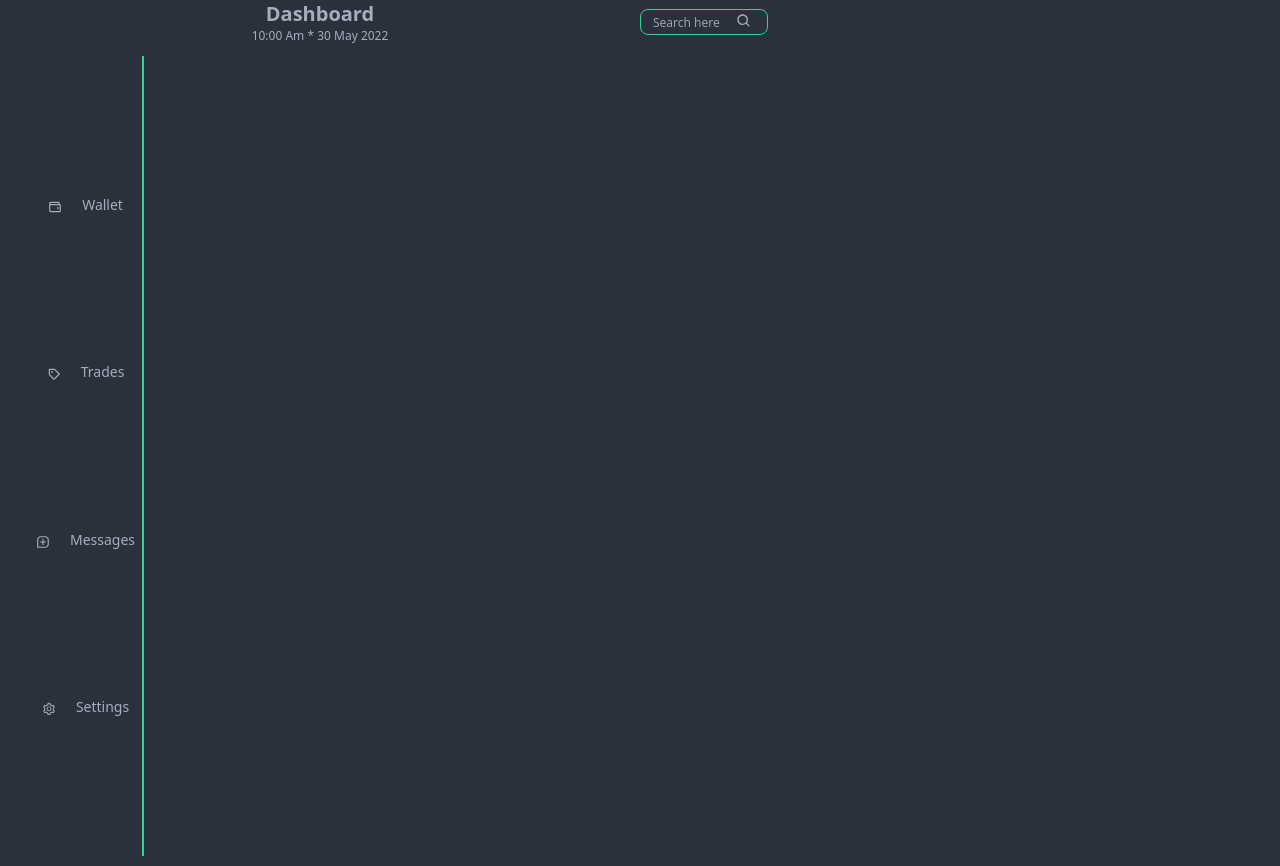
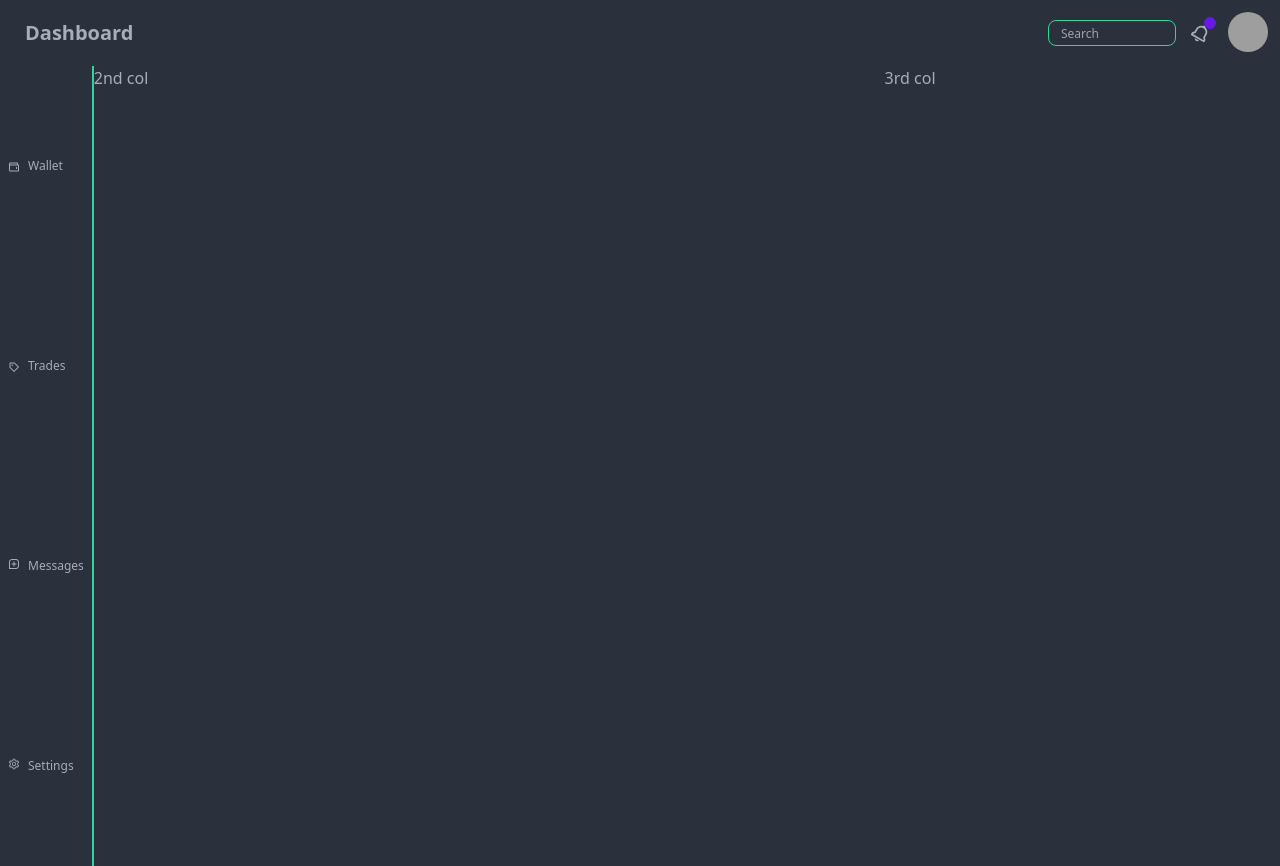
Before and after one commit to GregPetropoulos/Stock-Dashboard, a React (Create React App) app in the folder client/: page / in a window 1280 px wide. Built offline with nearby package versions, Linux system fonts and the light colour scheme; grey boxes are pictures that could not be loaded; the HTML template or start-up script is replaced by a standard one.

Commit message:
Added top navbar

```diff
--- a/client/src/App.js
+++ b/client/src/App.js
@@ -7,19 +7,31 @@ import NotFound from './components/pages/NotFound';
 import Register from './components/pages/Register';
 import Login from './components/pages/Login';
 import About from './components/pages/About';
+import NavBar from './components/NavBar';
+import Settings from './components/pages/Settings';
+import Landing from './components/pages/Landing';
 
 import { ToastContainer } from 'react-toastify';
 import 'react-toastify/dist/ReactToastify.css';
+
+
 
 const App = () => {
   return (
     <>
       <Router>
+        {/* If not logged in don't show this navbar */}
+        <NavBar/>
+
         <Routes>
+          <Route path='/landing' element={<Landing />} />
           {/* This '/' will be private*/}
           <Route path='/' element={<Home />} />
+          {/* This '/' will be private*/}
           <Route path='/login' element={<Login />} />
           <Route path='/register' element={<Register />} />
+          <Route path='/logout' element={<Login />} />
+          <Route path='/settings' element={<Settings />} />
           <Route path='/about' element={<About />} />
           <Route path='/*' element={<NotFound />} />
         </Routes>
--- /dev/null
+++ b/client/src/components/NavBar.jsx
@@ -0,0 +1,54 @@
+import React from 'react';
+import { BiBell } from 'react-icons/bi';
+import { Link } from 'react-router-dom';
+
+const NavBar = () => {
+  return (
+    <div className='navbar bg-base-100'>
+      <div className='flex-1'>
+        <Link to='/' className='btn btn-ghost normal-case text-xs xsm:text-base sm:text-xl'>
+          Dashboard
+        </Link>
+      </div>
+      <div className="hidden sm:form-control">
+      <input type="text" placeholder="Search" className=" xsm:p-3 xsm:input xsm:input-xs xsm:input-bordered xsm:input-success xsm:w-32 xsm:mr-" />
+    </div>
+      <div className='flex-none'>
+        <label tabIndex={0} className='btn btn-ghost btn-circle'>
+          <div className='indicator'>
+            <BiBell size={'1.3rem'} style={{ transform: 'rotate(30deg)' }} />
+            <span className='badge badge-xs badge-primary indicator-item'></span>
+          </div>
+        </label>
+        <div className='dropdown dropdown-end'>
+          <label tabIndex={0} className='btn btn-ghost btn-circle avatar'>
+            <div className='w-10 rounded-full'>
+              <img alt='people' src='https://placeimg.com/80/80/people' />
+            </div>
+          </label>
+          <ul
+            tabIndex={0}
+            className='menu menu-compact dropdown-content mt-3 p-2 shadow bg-base-100 rounded-box w-52'>
+            <li>
+              <Link to='/profile' className='justify-between'>
+                Profile
+                <span className='badge'>New</span>
+              </Link>
+            </li>
+            <li>
+              <Link to='/'>Dashboard</Link>
+            </li>
+            <li>
+              <Link to='/settings'>Settings</Link>
+            </li>
+            <li>
+              <Link to='/logout'>Logout</Link>
+            </li>
+          </ul>
+        </div>
+      </div>
+    </div>
+  );
+};
+
+export default NavBar;
--- a/client/src/components/SideNav.jsx
+++ b/client/src/components/SideNav.jsx
@@ -7,45 +7,41 @@ import { BiSearch } from 'react-icons/bi';
 
 const SideNav = () => {
   return (
-    <div className='block mt-3 text-center xsm:flex xsm:flex-col xsm:w-full xsm:justify-center xsm:align-middle xsm:h-screen '>
-      {/* <label htmlFor='my-drawer-1' className='drawer-overlay'></label> */}
-      <ul className=' menu xsm:justify-evenly xsm:border-r-2 xsm:h-full xsm:border-r-success xsm:p-1 xsm:overflow-y-auto xsm:w-36 bg-base-100 text-base-content'>
+    <>
+      <ul className='flex flex-col justify-around align-middle  h-full border-r-success border-r-2 '>
         {/* <!-- Sidebar content here --> */}
-        <li className='  mx-4  text-sm sm:hidden'>
-          <a href={'!#'} alt='search' className='flex justify-center'>
-            <BiSearch className='mr-2 mt-1' />
-            Search
+        <li className=' p-2 text-xs  sm:hidden'>
+          <a href={'!#'} alt='search' className=''>
+            <BiSearch className='inline-block mr-2' />{' '}
+            <p className='hidden xsm:inline-block'>Search</p>
           </a>
         </li>
-        <li className='mx-4 text-sm'>
-          <a
-            href={'!#'}
-            alt='wallet'
-            className='flex justify-center'>
-            <BiWallet className='mr-2 mt-1' />
-            <p className=''>Wallet</p>
+        <li className=' p-2 text-xs'>
+          <a href={'!#'} alt='wallet' className=''>
+            <BiWallet className='inline  mr-2' />
+            <p className='hidden xsm:inline-block'>Wallet</p>
           </a>
         </li>
-        <li className='mx-4  text-sm'>
-          <a href={'!#'} alt='Trades' className='flex justify-center'>
-            <BiPurchaseTag className='mr-2 mt-1' />
-            Trades
+        <li className=' p-2 text-xs'>
+          <a href={'!#'} alt='Trades' className=''>
+            <BiPurchaseTag className='inline mr-2' />
+            <p className='hidden xsm:inline-block'>Trades</p>
           </a>
         </li>
-        <li className='mx-4  text-sm'>
-          <a href={'!#'} alt='Message' className='flex justify-center'>
-            <BiMessageSquareAdd className='mr-2 mt-1' />
-            Messages
+        <li className=' p-2 text-xs'>
+          <a href={'!#'} alt='Message' className='flex'>
+            <BiMessageSquareAdd className='inline mr-2' />
+            <p className='hidden xsm:inline-block'>Messages</p>
           </a>
         </li>
-        <li className='mx-4  text-sm'>
-          <a href={'!#'} alt='Settings' className='flex justify-center'>
-            <AiOutlineSetting className='mr-2 mt-1' />
-            Settings
+        <li className='p-2 text-xs '>
+          <a href={'!#'} alt='Settings' className='flex'>
+            <AiOutlineSetting className='inline mr-2' />
+            <p className='hidden xsm:inline-block'>Settings</p>
           </a>
         </li>
       </ul>
-    </div>
+    </>
   );
 };
 
--- a/client/src/components/pages/Home.jsx
+++ b/client/src/components/pages/Home.jsx
@@ -1,15 +1,44 @@
-import {useState} from 'react';
+import { useState } from 'react';
 import Header from '../Header';
 import SideNav from '../SideNav';
+// import Cards from '../Cards';
 // import Drawer from '../Drawer';
+
 const Home = () => {
-  const[show,setShow]=useState(true)
+  const [show, setShow] = useState(true);
+
   return (
-    <div className='container  '>
-      <Header/>
-      {/* <div className={ show ? 'text-red-900' : 'text-green-900' }>TEST</div> */}
-      <SideNav/>
+    <div className='container mx-0 '>
+      <div className='flex flex-row w-screen h-screen '>
+        {/* The parent row will house 3 columns-sidenav and header,cards,chart and sidenav2 */}
 
+        {/* 1ST COL width 1/6*/}
+        <div className='flex flex-col'>
+          <SideNav />
+        </div>
+
+        <div className='flex flex-col w-full '>2nd col</div>
+        <div className='flex flex-col w-1/2'>3rd col</div>
+
+        {/* 2ND COL */}
+        {/* <div className=' xsm:flex xsm:flex-col xsm:w-3/6 xsm:ml-3'> */}
+        {/* <Header /> */}
+        {/* <div className='flex flex-row justify-between align-middle'>
+            <h1>TEST</h1>
+            <h1>TEST</h1>
+            <h1>TEST</h1>
+            <h1>TEST</h1>
+          </div> */}
+        {/* <Cards/> */}
+        {/* <div className='flex flex-row w-100 h-full'>BIG CARD HERE</div> */}
+
+        {/* </div> */}
+        {/* 3RD COL */}
+        {/* <div className='xsm:flex xsm:flex-col  xsm:w-2/6 xsm:h-full'>
+          RIGHT SIDE COLUMN
+        </div> */}
+      </div>
+      {/* // <div className={ show ? 'text-red-900' : 'text-green-900' }>TEST</div> */}
     </div>
   );
 };
--- /dev/null
+++ b/client/src/components/pages/Landing.jsx
@@ -0,0 +1,9 @@
+import React from 'react'
+
+const Landing = () => {
+  return (
+    <div>Landing</div>
+  )
+}
+
+export default Landing
--- /dev/null
+++ b/client/src/components/pages/Settings.jsx
@@ -0,0 +1,9 @@
+import React from 'react'
+
+const Settings = () => {
+  return (
+    <div>Settings</div>
+  )
+}
+
+export default Settings
```
